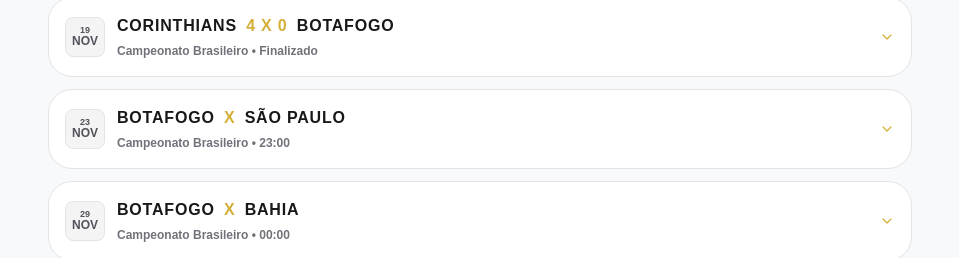
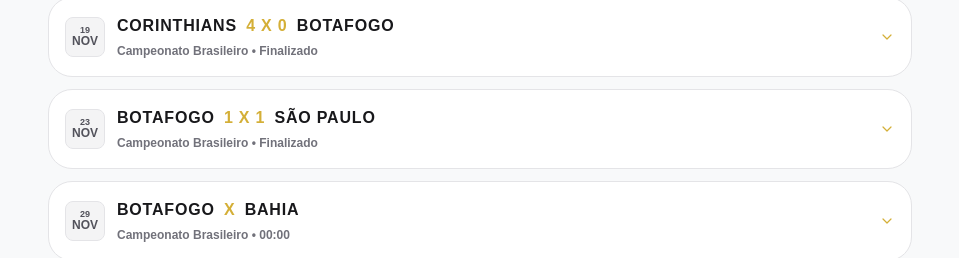
Before and after one commit to bmoliveira2025-IT/fogao-premio, a Next.js app in the folder portal/: page /matches in a window 1280 px wide. Shown: the part 3755-4013 px from the top of the page, without its empty margins (160-1119 px from the left). Built offline with nearby package versions, Linux system fonts and the light colour scheme; no server answers; the database is empty; a web font is replaced by a local one.

Commit message:
Scraper Run: Tue Nov 24 05:33:26 UTC 2026

```diff
--- a/portal/src/data/schedule.ts
+++ b/portal/src/data/schedule.ts
@@ -78,7 +78,7 @@ const rawSchedule: RawScheduleItem[] = [
   {"date": "28/10/2026", "homeTeam": "Remo", "awayTeam": "Botafogo", "competition": "Campeonato Brasileiro", "time": "21:30", "round": 33, "dateIso": "2026-10-28T21:30:00-03:00", "location": "Mangueirão", "sourceUrl": "https://ge.globo.com/pa/futebol/brasileirao-serie-a/jogo/28-10-2026/remo-botafogo.ghtml", "result": "2 - 1"},
   {"date": "04/11/2026", "homeTeam": "Botafogo", "awayTeam": "Atlético-MG", "competition": "Campeonato Brasileiro", "time": "21:30", "round": 34, "dateIso": "2026-11-04T21:30:00-03:00", "location": "Nilton Santos (Engenhão)", "sourceUrl": "https://ge.globo.com/rj/futebol/brasileirao-serie-a/jogo/04-11-2026/botafogo-atletico-mg.ghtml", "result": "1 - 0"},
   {"date": "18/11/2026", "homeTeam": "Corinthians", "awayTeam": "Botafogo", "competition": "Campeonato Brasileiro", "time": "21:30", "round": 35, "dateIso": "2026-11-18T21:30:00-03:00", "location": "Neo Química Arena", "sourceUrl": "https://ge.globo.com/sp/futebol/brasileirao-serie-a/jogo/18-11-2026/corinthians-botafogo.ghtml", "result": "4 - 0"},
-  {"date": "23/11/2026", "homeTeam": "Botafogo", "awayTeam": "São Paulo", "competition": "Campeonato Brasileiro", "time": "20:00", "round": 36, "dateIso": "2026-11-23T20:00:00-03:00", "location": "Nilton Santos (Engenhão)", "sourceUrl": "https://ge.globo.com/rj/futebol/brasileirao-serie-a/jogo/23-11-2026/botafogo-sao-paulo.ghtml"},
+  {"date": "23/11/2026", "homeTeam": "Botafogo", "awayTeam": "São Paulo", "competition": "Campeonato Brasileiro", "time": "20:00", "round": 36, "dateIso": "2026-11-23T20:00:00-03:00", "location": "Nilton Santos (Engenhão)", "sourceUrl": "https://ge.globo.com/rj/futebol/brasileirao-serie-a/jogo/23-11-2026/botafogo-sao-paulo.ghtml", "result": "1 - 1"},
   {"date": "28/11/2026", "homeTeam": "Botafogo", "awayTeam": "Bahia", "competition": "Campeonato Brasileiro", "time": "21:00", "round": 37, "dateIso": "2026-11-28T21:00:00-03:00", "location": "Nilton Santos (Engenhão)"},
   {"date": "02/12/2026", "homeTeam": "Santos", "awayTeam": "Botafogo", "competition": "Campeonato Brasileiro", "time": "21:30", "round": 38, "dateIso": "2026-12-02T21:30:00-03:00", "location": "Vila Belmiro"}
 ];
```
Also changed, not shown: 1 other file (tests, documents, lock files or other folders).
